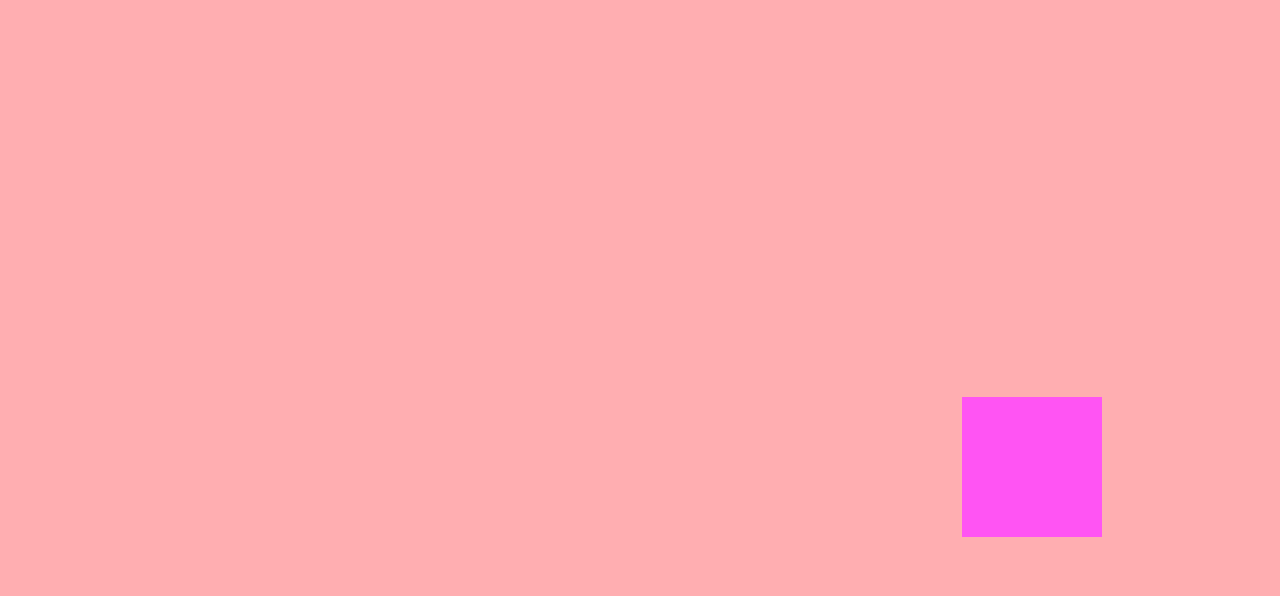
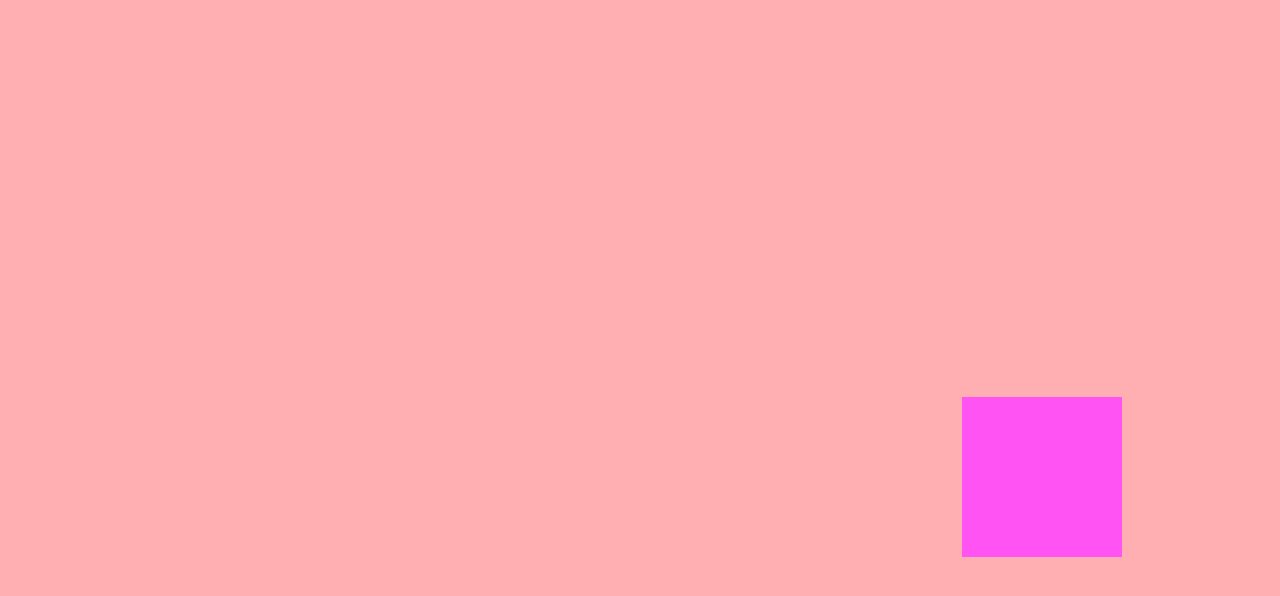
Before and after one commit to ykliu0213/html-css-practice, a plain HTML site: page 06.Reaction_game/index.html in a window 1280 px wide. Shown: the part 116-712 px from the top of the page. Drawn offline with nearby package versions, Linux system fonts and the light colour scheme.

Commit message:
upload 06.Reaction_game

```diff
--- a/06.Reaction_game/css/style.css
+++ b/06.Reaction_game/css/style.css
@@ -1,3 +1,9 @@
+
+:root {
+
+    --bound: 140px;
+
+}
 
 body {
 
@@ -14,8 +20,8 @@ body {
 
 #box {
 
-    width: 140px;
-    height: 140px;
+    width: var(--bound);
+    height: var(--bound);
     background-color: red;
     display: none;
     position: relative;
--- a/06.Reaction_game/js/script.js
+++ b/06.Reaction_game/js/script.js
@@ -1,8 +1,10 @@
 
+// 計時用變數
 var createdTime;
 var clickedTime;
 var reactionTime;
 
+// 隨機生成顏色
 function getRandomColor() {
 
     var max = 200;
@@ -16,23 +18,33 @@ function getRandomColor() {
 
 }
 
-
 function makeBox() {
 
     var time = Math.random() * 2000;
 
     setTimeout(function() {
 
+        // 隨機生成圓或方形
         if(Math.random() >= 0.5) {
             document.getElementById('box').style.borderRadius = "70px";
         }else{
             document.getElementById('box').style.borderRadius = "0";
         }
 
+        // 根據視窗大小調整box大小;
+        var dynamicBound;
+        if(window.innerWidth > window.innerHeight){
+            dynamicBound = window.innerWidth / 8;
+        }else{
+            dynamicBound = window.innerHeight / 8;
+        }
+        dynamicBound = dynamicBound + "px";
+        document.documentElement.style.setProperty("--bound" , dynamicBound);
+
+        // 隨機生成位置
         var min = 0;
         var max = window.innerHeight - 280;
         var top = Math.floor(Math.random() * (max - min + 1) + min);
-
         min = 0;
         max = window.innerWidth - 140;
         var left = Math.floor(Math.random() * (max - min + 1) + min);
@@ -47,6 +59,7 @@ function makeBox() {
 
 }
 
+// 點擊後結算時間並重新計時
 document.getElementById("box").onclick = function() {
 
     this.style.display = "none";
```
